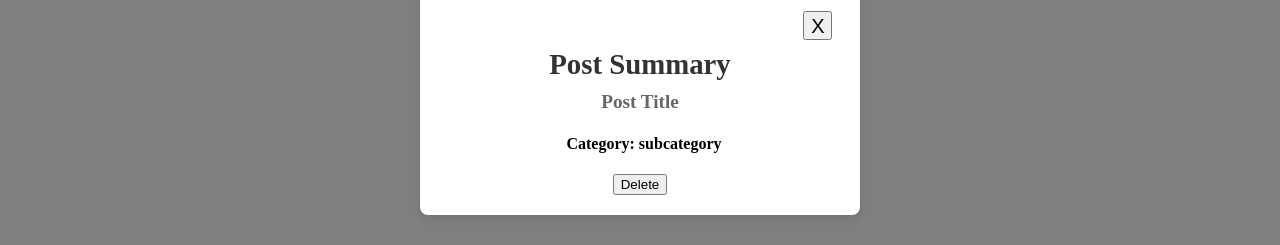
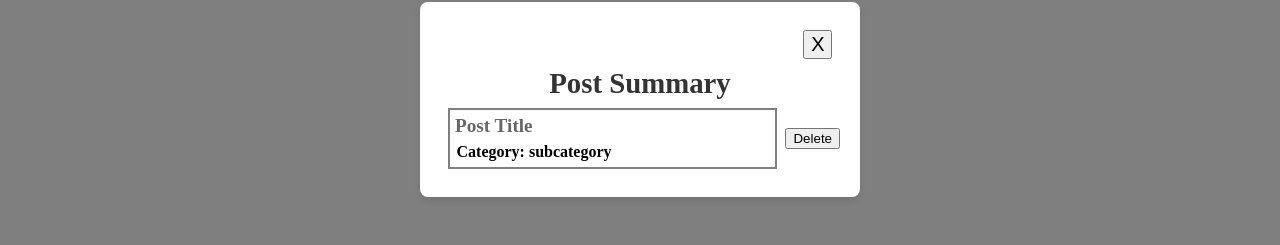
Before and after one commit to smithz852/onsite-comm, a React (Vite) app: page / in a window 1280 px wide. Both pictures are taken after a click on the button "Profile". Shown: the part 301-546 px from the top of the page. Built offline with nearby package versions, Linux system fonts and the light colour scheme; no server answers.

Commit message:
update profile modal

```diff
--- a/src/component/FormModal.css
+++ b/src/component/FormModal.css
@@ -1,3 +1,4 @@
+
 /* Overlay for modal background */
 .modal-overlay {
   position: fixed;
@@ -24,6 +25,27 @@
   text-align: center;
 }
 
+.content-box {
+  text-align: start;
+  border: gray solid 2px;
+  margin: 2%;
+  flex-grow: 3;
+}
+
+.modal-flex {
+  display: flex;
+  justify-content: space-between;
+}
+
+.postDeleteBtn {
+  align-self: center;
+}
+
+.profilePostDesc {
+  margin-top: 6px;
+  margin-bottom: 6px;
+}
+
 /* Main header styles */
 .modal-main-header {
   margin: 0;
@@ -33,7 +55,7 @@
 
 /* Sub-header styles */
 .modal-sub-header {
-  margin: 10px 0;
+  margin: 5px;
   font-size: 1.2rem;
   color: #666;
 }
--- a/src/component/ProfileModal.jsx
+++ b/src/component/ProfileModal.jsx
@@ -16,11 +16,13 @@ export default function ProfileModal({onClose}) {
         <button onClick={handleClose}><span className='xFont'>X</span></button>
       </div>
           <h1 className="modal-main-header">Post Summary</h1>
-          <div>
+          <div className='modal-flex'>
+          <div className='content-box'>
           <h2 className="modal-sub-header">Post Title</h2>
-          <h4>Category: subcategory</h4>
+          <h4 className='profilePostDesc'>Category: subcategory</h4>
           </div>
-          <div><button>Delete</button></div>
+          <div className='postDeleteBtn'><button>Delete</button></div>
+          </div>
         </div>
       </div>
     </>
```
